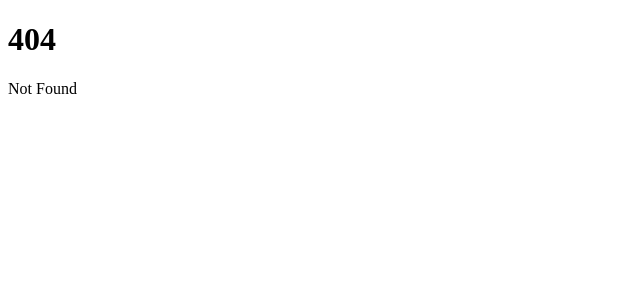
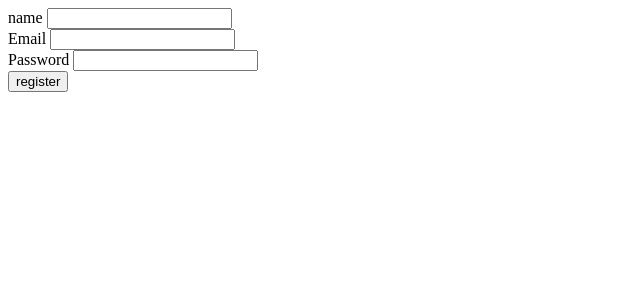
Before and after one commit to af2233/gigaOOP, a SvelteKit app in the folder frontend/: page /login in a window 1280 px wide. Before the commit this address had no page. Shown: the top 300 px of the page, without its empty margins (0-640 px from the left). Built offline with nearby package versions, Linux system fonts and the light colour scheme.

Commit message:
Initial routing boilerplate

```diff
--- /dev/null
+++ b/frontend/src/api.js
@@ -0,0 +1 @@
+export const BASE_URL = 'http://127.0.0.1:8000';
--- a/frontend/src/routes/+page.svelte
+++ b/frontend/src/routes/+page.svelte
@@ -1,2 +1 @@
-<h1>Welcome to SvelteKit</h1>
-<p>Visit <a href="https://kit.svelte.dev">kit.svelte.dev</a> to read the documentation</p>
+<h1>Index page</h1>
--- /dev/null
+++ b/frontend/src/routes/login/+page.server.js
@@ -0,0 +1,39 @@
+import { json } from '@sveltejs/kit';
+import { BASE_URL } from '../../api.js';
+
+/** @type {import('./$types').Actions} */
+export const actions = {
+	register: async ({ request }) => {
+		const body = await request.formData();
+		const name = body.get('name');
+		const email = body.get('email');
+		const password = body.get('password');
+
+
+		const data = {
+			name: name,
+			email: email,
+			password: password
+		};
+
+		const response = await fetch('${BASE_URL}/login', {
+			method: 'POST',
+			headers: {
+			'Content-Type': 'application/json'
+			},
+			body: JSON.stringify(data)
+		});
+
+		// Parse the response from the FastAPI endpoint
+		const responseData = await response.json();
+
+		// Return the response from the FastAPI endpoint to the SvelteKit endpoint
+		console.log(responseData)
+		return {
+			message: responseData.message
+		};
+	},
+	login: async (event) => {
+		// login the user
+	}
+};
--- /dev/null
+++ b/frontend/src/routes/login/+page.svelte
@@ -0,0 +1,31 @@
+<script>
+// @ts-nocheck
+
+
+	/** @type {import('./$types').ActionData} */
+	export let form;
+</script>
+
+
+<form method="POST" action="?/register">
+    <label>
+		name
+		<input name="name" type="text">
+	</label>
+    <br>
+	<label>
+		Email
+		<input name="email" type="email">
+	</label>
+    <br>
+	<label>
+		Password
+		<input name="password" type="password">
+	</label>
+    <br>
+	<button>register</button>
+</form>
+
+{#if form?.message}
+	<p>Successfully logged in! Welcome back, {form?.message}</p>
+{/if}
```
Also changed, not shown: 1 other file (tests, documents, lock files or other folders).
